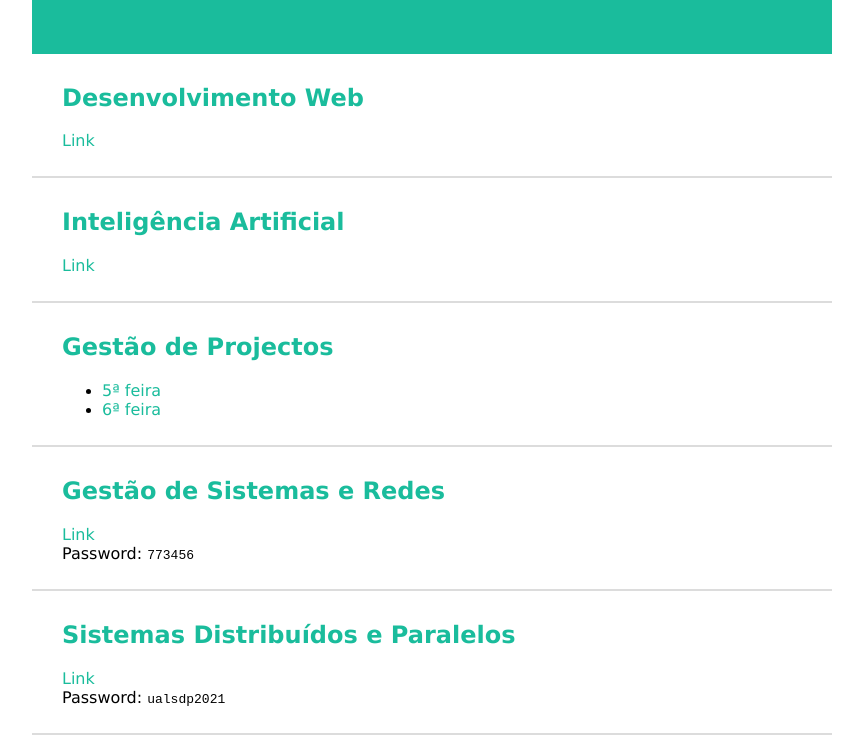
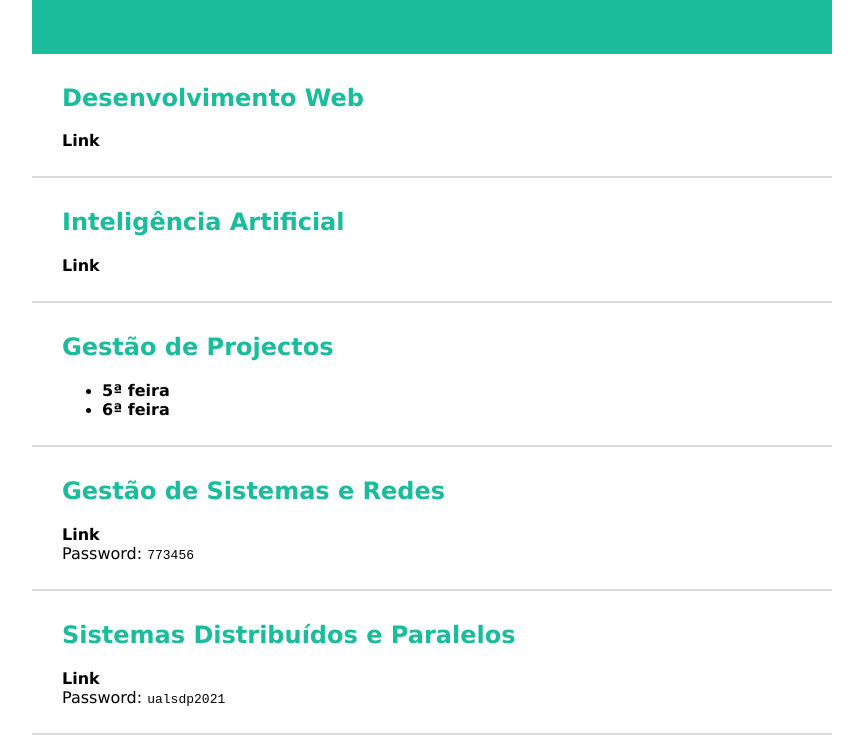
Before and after one commit to shakesac/shakesac.github.io, a plain HTML site: page aulas.html in a window 1280 px wide. Shown: the part 106-841 px from the top of the page, without its empty margins (208-1071 px from the left). Drawn offline with Linux system fonts and the light colour scheme.

Commit message:
chnages on links

```diff
--- a/aulas.html
+++ b/aulas.html
@@ -13,8 +13,9 @@
             font-family: Verdana, Geneva, Tahoma, sans-serif;
         }
         a {
-            color: #1abc9c;
+            color: black;
             text-decoration: none;
+            font-weight: bold;
         }
         header {
             padding: 30px;
@@ -33,7 +34,11 @@
         section h2 {
             color: #1abc9c;
         }
-        section:hover h2{
+        section:hover a {
+            color:#1abc9c;
+            font-weight: bold;
+        }
+        section:hover h2 {
             color:black;
             font-weight: bold;
         }
```
